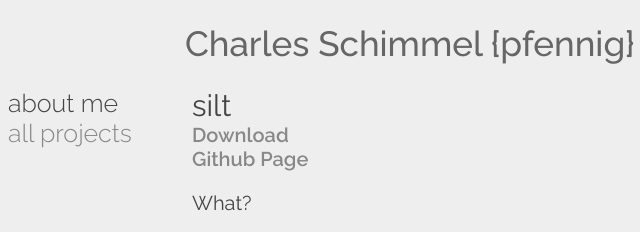
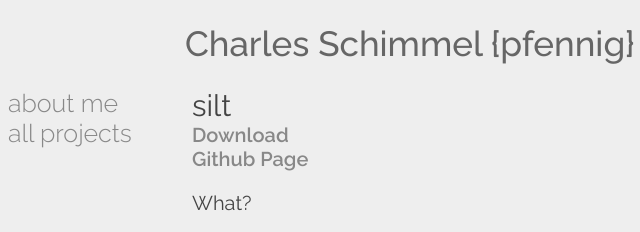
Before and after one commit to CharlesSchimmel/silt, a plain HTML site: page index.html in a window 1280 px wide. Shown: the top 232 px of the page, 0-640 px from the left. Drawn offline with Linux system fonts and the light colour scheme.

Commit message:
gh-page!

```diff
--- a/index.html
+++ b/index.html
@@ -12,7 +12,7 @@
 <div class="container">
     <div class="menu show">
 
-        <a id="here" href="index.html">about me</a><br>
+        <a href="index.html">about me</a><br>
         <a href="projects.html">all projects</a><br>
 
     </div>
```
